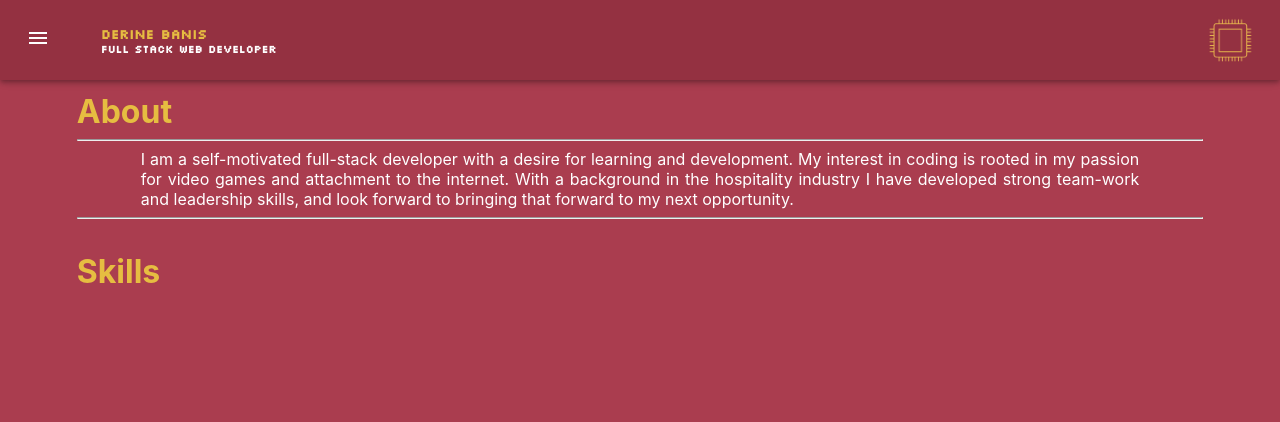
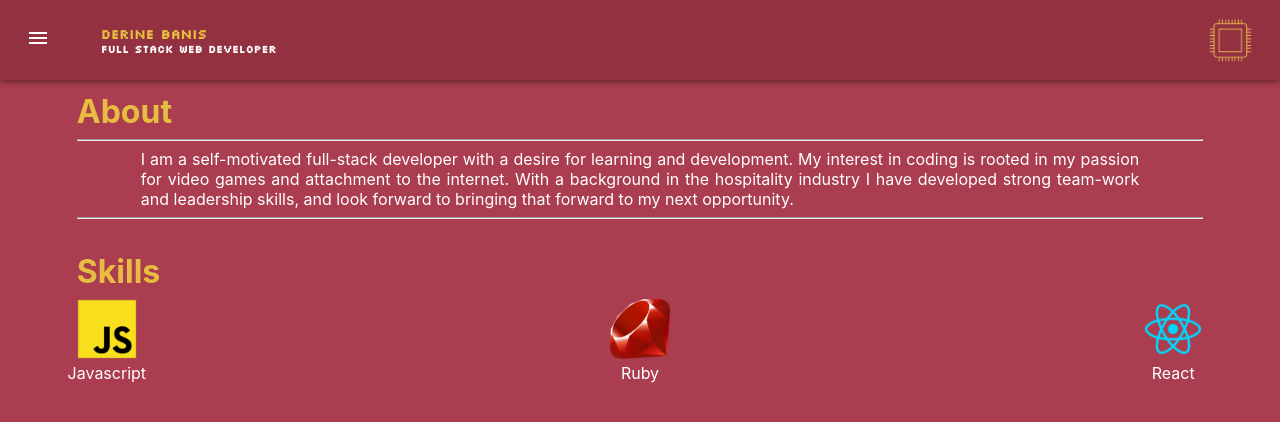
Before and after one commit to Enired/my-personal-site, a React (Create React App) app in the folder client/: page / in a window 1280 px wide. Shown: the top 422 px of the page. Built offline with nearby package versions, Linux system fonts and the light colour scheme.

Commit message:
Add icons to skills section

```diff
--- a/client/src/components/Skills.jsx
+++ b/client/src/components/Skills.jsx
@@ -1,9 +1,33 @@
+//Importing Logos
+import javascriptLogo from "../assets/skills_icons/javascript.png"
+import rubyLogo from "../assets/skills_icons/ruby.png"
+import reactLogo from "../assets/skills_icons/react.webp"
+
+//Import Style
+import "../styles/skills.scss"
+
 export const Skills = () => {
 
   return(
     <div className="area-section" id="skills-section">
       <h1 className="section-header">Skills</h1>
       <div id="skills-icons">
+
+        <div className="skill">
+          <img src={javascriptLogo} alt="Javascript" className="skill-logo" />
+          <p className="skill-tag">Javascript</p>
+        </div>
+
+        <div className="skill">
+          <img src={rubyLogo} alt="Ruby" className="skill-logo" />
+          <p className="skill-tag">Ruby</p>
+        </div>
+
+        <div className="skill">
+          <img src={reactLogo} alt="React" className="skill-logo" />
+          <p className="skill-tag">React</p>
+        </div>
+
       </div>
     </div>
   )
--- /dev/null
+++ b/client/src/styles/skills.scss
@@ -0,0 +1,18 @@
+#skills-icons{
+  display: flex;
+  justify-content: space-between;
+  flex-wrap: wrap;
+  .skill{
+    width: fit-content;
+    .skill-logo{
+      width: 60px;
+      height: auto;
+    }
+    .skill-tag{
+      display: flex;
+      margin: 0;
+      justify-content: center;
+      width: 60px;
+    }
+  }
+}
```
Also changed, not shown: client/src/assets/skills_icons/ruby.png (added).
